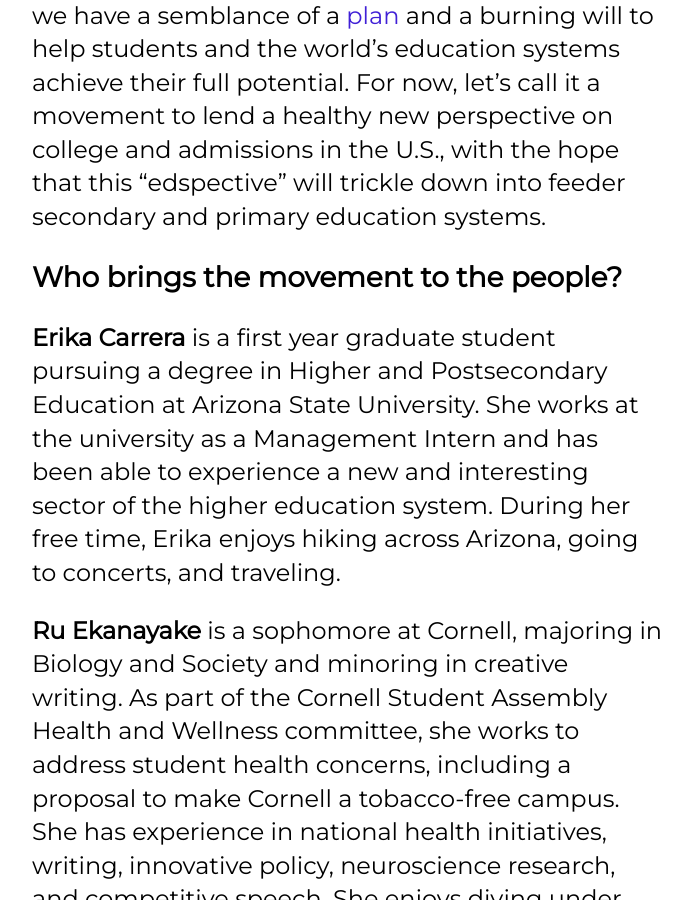
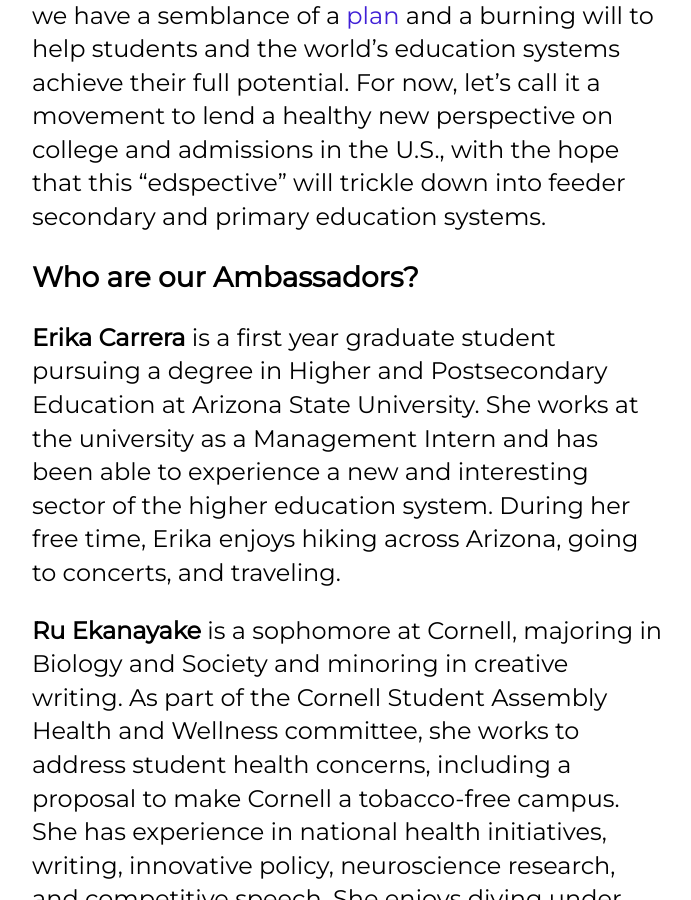
Before and after one commit to edspective/edspective.github.io, a Jekyll site: the page built from _pages/about.md, in a window 1280 px wide and 900 px high, scrolled down 308 px. Shown: the whole window, without its empty margins (292-983 px from the left). Built offline with Jekyll 4.4.1, drawn with Linux system fonts in a browser that asks for light colours; nearby versions of some CDN libraries; some web fonts are replaced; some of the changed text lies outside the part shown.

Commit message:
Update about.md

```diff
--- a/_pages/about.md
+++ b/_pages/about.md
@@ -8,7 +8,7 @@
 
 To be perfectly honest, we don't quite know yet. But we have a semblance of a <a href="/plan" target="_blank">plan</a> and a burning will to help students and the world's education systems achieve their full potential. For now, let's call it a movement to lend a healthy new perspective on college and admissions in the U.S., with the hope that this "edspective" will trickle down into feeder secondary and primary education systems.
 
-## Who brings the movement to the people?
+## Who are our Ambassadors?
 
 **Erika Carrera** is a first year graduate student pursuing a degree in Higher and Postsecondary Education at Arizona State University. She works at the university as a Management Intern and has been able to experience a new and interesting sector of the higher education system. During her free time, Erika enjoys hiking across Arizona, going to concerts, and traveling.
 
@@ -20,7 +20,7 @@
 
 **Wendy Trattner** is a freshman at MIT who plans to study physics and/or materials science. With research experience in cancer biology and gravitational wave detector technology, she loves working on hard problems, and hopes to one day solve the climate crisis. She loves martial arts, painting, making friends, and thinking about the world.
 
-## Who coordinates all this?
+## Who are our Coordinators?
 
 **Nina Srivastava** is a senior at Harvard, where she actively serves on the <a href="http://www.thecrimson.com/article/2015/9/2/college-launches-honor-code/" target="_blank">Honor Council</a> and a number of other committees. She concentrates in Social Studies with a secondary in Global Health and Health Policy. She plays bassoon in the Harvard Pops Orchestra, writes for the Harvard Book Review, participates in the cultural organization Dharma, and loves promoting a culture of integrity on her campus.
 
@@ -28,7 +28,7 @@
 
 Nina and Andy met as 2014 <a href="https://en.wikipedia.org/wiki/Presidential_Scholars_Program" target="_blank">U.S. Presidential Scholars</a> and went on to help the Department of Education run the program as Executive Advisors in 2017. During that time, they developed a deep respect and admiration for each other, and they decided to work together as much as possible in the future. They currently sit on the board of the alumni association, and they are very excited to have this opportunity to leverage their experience and connections to help others.
 
-## Who advises us?
+## Who are our Advisors?
 
 **Vick Liu** is a sophomore at MIT, where he studies Finance (15-3) and Political Science (17). He launched TravlerPack, a multi-purpose sleeping bag designed for refugees in the Middle East to help them stay warm during the winter. He has work experience in consulting, securities trading, policy work, venture capital, and biomedical research. He enjoys baking bread, reading, coming up with new projects, and meeting new people.
 
```
